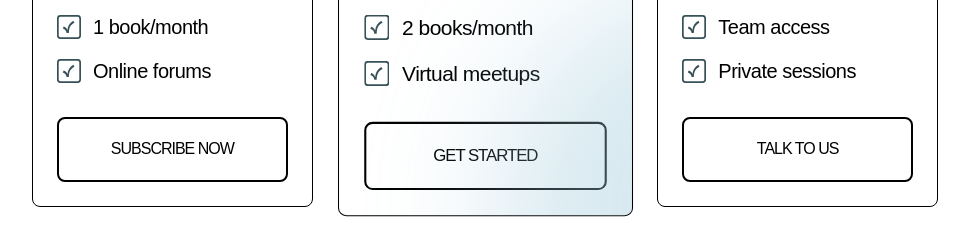
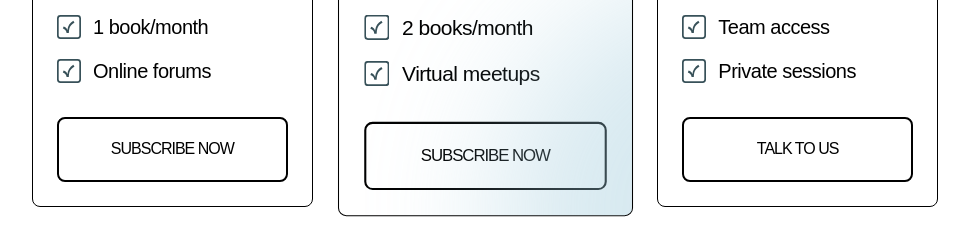
Before and after one commit to Kiru100/fm-tech-book-club-landing-page, a Next.js app: page / in a window 1280 px wide. Shown: the part 3020-3260 px from the top of the page, without its empty margins (155-1124 px from the left). Built offline with nearby package versions, Linux system fonts and the light colour scheme; a web font is replaced by a local one.

Commit message:
Update index.tsx

```diff
--- a/app/components/MembershipOptionSection/index.tsx
+++ b/app/components/MembershipOptionSection/index.tsx
@@ -8,7 +8,7 @@ import Plan from "./Plan";
 function MembershipOptionSection() {
     const PLAN_DATA = [
         { id: 1, title: "Starter", price: "$19", features: ["1 book/month", "Online forums"] },
-        { id: 2, title: "Pro", price: "$29", features: ["2 books/month", "Virtual meetups"], button_text: "GET STARTED", card_type: "highlight" },
+        { id: 2, title: "Pro", price: "$29", features: ["2 books/month", "Virtual meetups"], card_type: "highlight" },
         { id: 3, title: "Enterprise", price: "Custom", features: ["Team access", "Private sessions"], button_text: "TALK TO US" },
     ];
 
```
